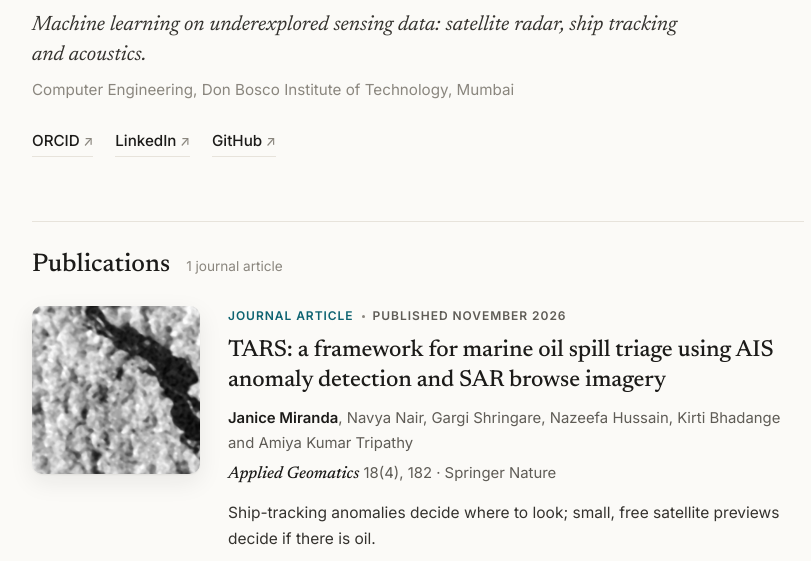
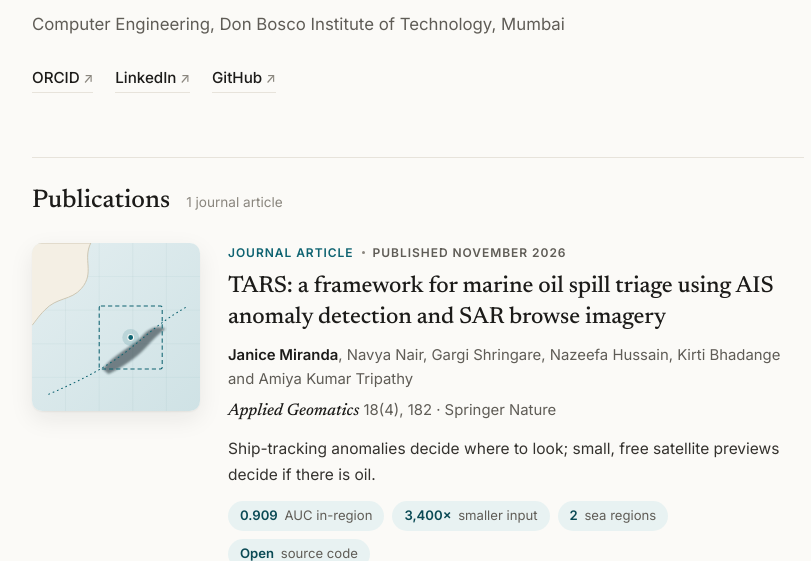
Before and after one commit to a-student-for-life/Research_Papers, a plain HTML site: page index.html in a window 1280 px wide. Shown: the part 186-747 px from the top of the page, without its empty margins (222-1033 px from the left). Drawn offline with Linux system fonts and the light colour scheme.

Commit message:
Illustrated thumbnail; remove focus line

```diff
--- a/index.html
+++ b/index.html
@@ -56,7 +56,7 @@
              color: var(--ocean); margin: 0 0 14px; }
   h1 { font: 500 clamp(2.6rem, 7vw, 3.6rem)/1.05 "Newsreader", Georgia, serif; letter-spacing: -0.02em; margin: 0 0 14px; }
   .focus { font: italic 400 1.3rem/1.45 "Newsreader", Georgia, serif; color: #34322e; margin: 0 0 6px; max-width: 32em; }
-  .role { color: var(--faint); font-size: 0.95rem; margin: 0 0 26px; max-width: 34em; }
+  .role { color: var(--soft); font-size: 1.05rem; margin: 0 0 26px; max-width: 34em; }
   .links { display: flex; flex-wrap: wrap; gap: 6px 22px; font-size: 0.95rem; font-weight: 500; }
   .links a { color: var(--ink); border-bottom: 1px solid var(--rule); padding-bottom: 2px; transition: border-color .15s, color .15s; }
   .links a:hover { color: var(--ocean); border-color: var(--ocean); }
@@ -130,7 +130,6 @@
   <div class="wrap">
     <p class="eyebrow">Research</p>
     <h1>Janice Miranda</h1>
-    <p class="focus">Machine learning on underexplored sensing data: satellite radar, ship tracking and acoustics.</p>
     <p class="role">Computer Engineering, Don Bosco Institute of Technology, Mumbai</p>
     <nav class="links">
       <a href="https://orcid.org/0009-0000-3700-7300">ORCID</a>
@@ -144,7 +143,7 @@
   <div class="section-head"><h2>Publications</h2><span class="count">1 journal article</span></div>
 
   <article class="pub">
-    <a class="thumb" href="https://rdcu.be/mXU4jmgRC9Ua"><img src="img/tars_thumb.jpg" alt="Sentinel-1 browse image crop of a coastal area with an oil slick, from the TARS paper"></a>
+    <a class="thumb" href="https://rdcu.be/mXU4jmgRC9Ua"><img src="img/tars_thumb.svg" alt="Illustration: a flagged vessel on its track, a 25 km crop around it and an oil slick inside the crop"></a>
     <div>
       <p class="kicker"><span class="type">Journal article</span><span class="dot"></span><span class="status">Published November 2026</span></p>
       <h3 class="pub-title"><a href="https://rdcu.be/mXU4jmgRC9Ua">TARS: a framework for marine oil spill triage using AIS anomaly detection and SAR browse imagery</a></h3>
```
Also changed, not shown: img/og_card.png, img/tars_thumb.jpg (deleted), img/tars_thumb.svg (added).
